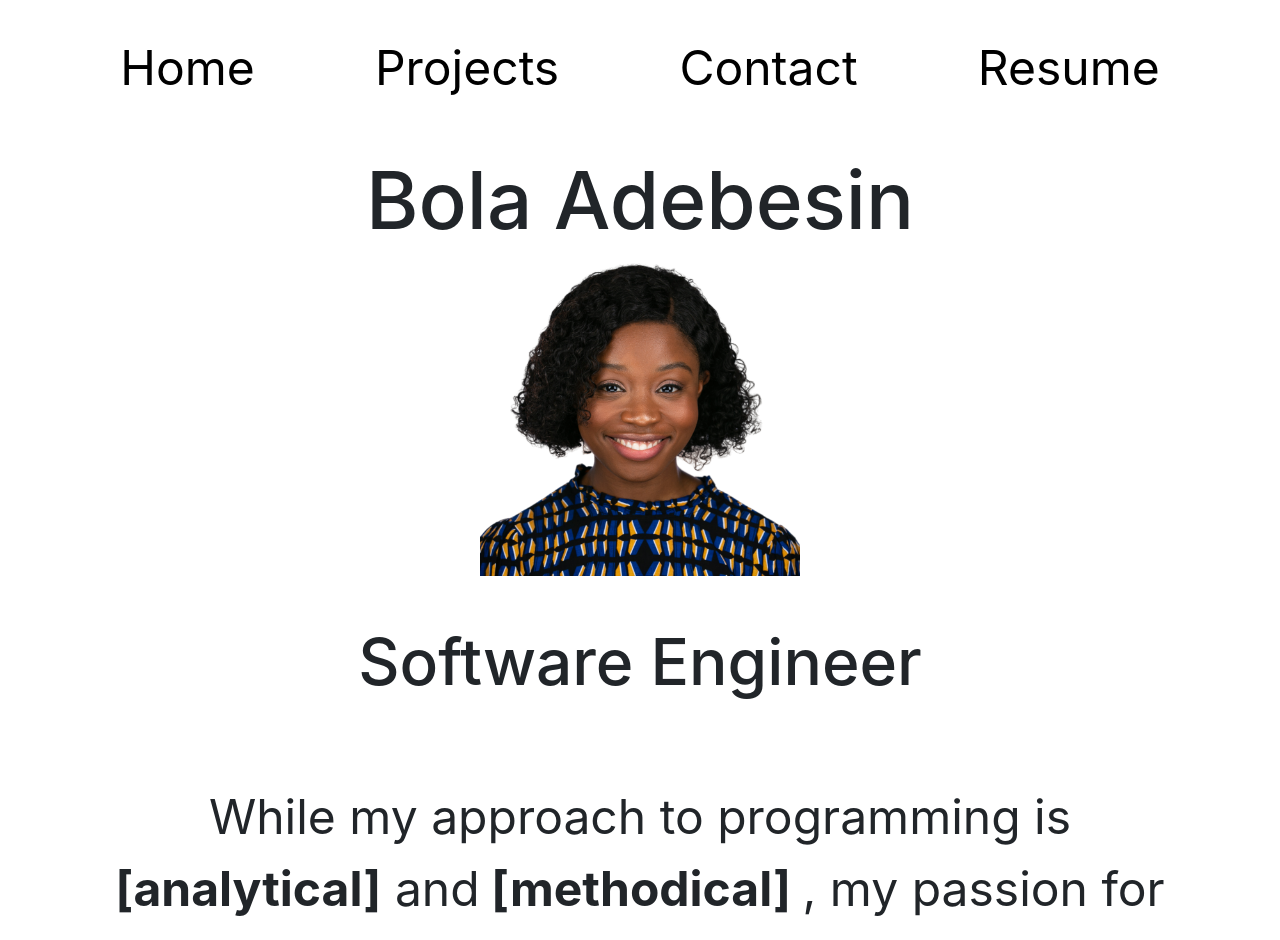
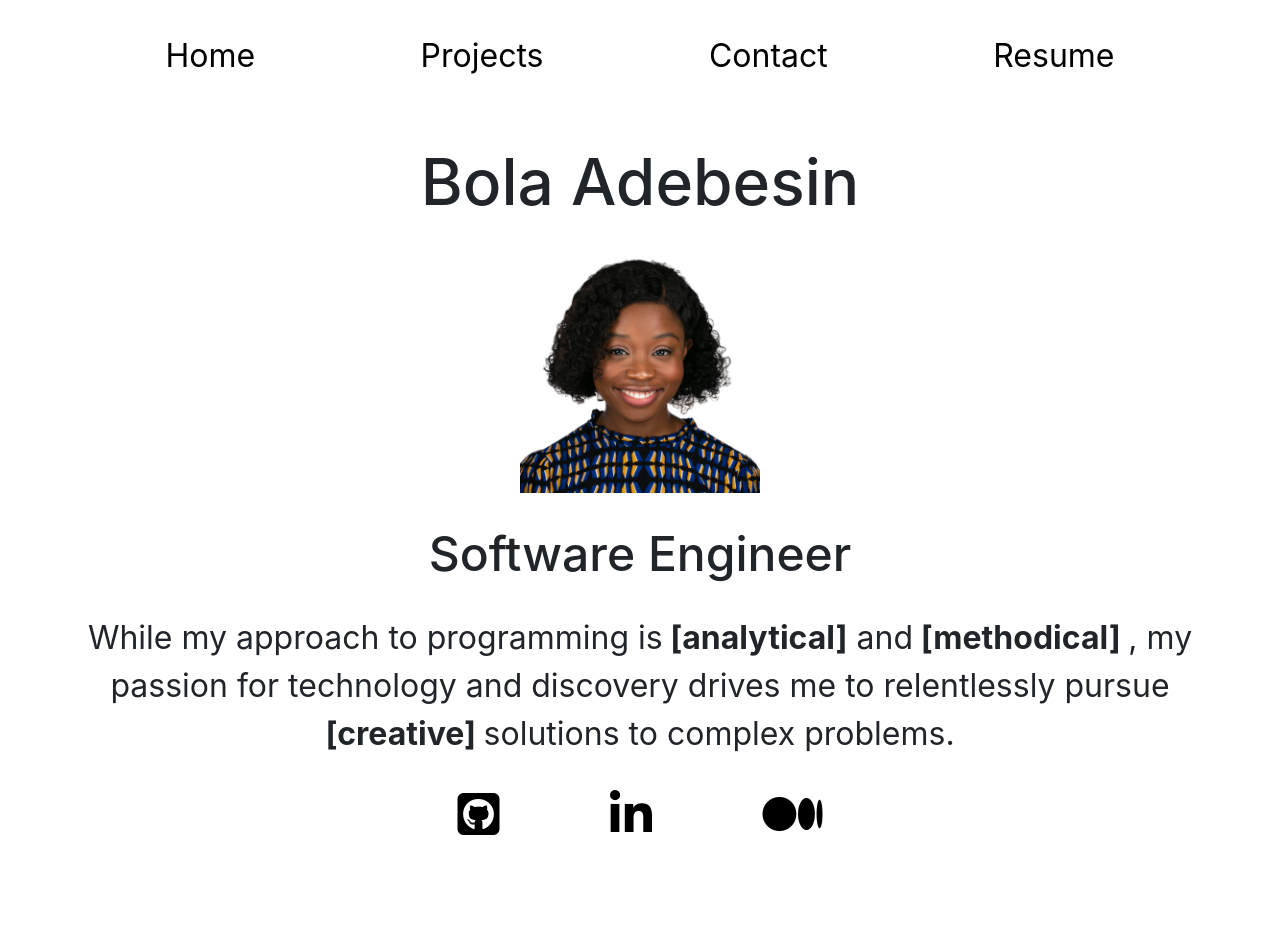
Before and after one commit to MobolanleAdebesin/MobolanleAdebesin.github.io, a React (Create React App) app: page / in a window 1280 px wide. Shown: the top 940 px of the page. After the commit the page ends 870 px from the top, so only its background shows below. Built offline with nearby package versions, Linux system fonts and the light colour scheme.

Commit message:
Deleted media query  breakpoint at 1024px. Added padding to the About page. Removed unecessary divs from About page. Corrected styling in Contect and Projects pages.

```diff
--- a/src/App.css
+++ b/src/App.css
@@ -81,8 +81,8 @@ li {
   }
 }
 
-@media all and (min-width: 1024px) {
+/* @media all and (min-width: 1024px) {
   .App-navigation-link {
-    font-size: 3rem;
+    font-size: 2rem;
   }
-}
+} */
--- a/src/components/About.css
+++ b/src/components/About.css
@@ -1,8 +1,14 @@
 .About-main-container {
+  padding: 1rem;
   display: flex;
   flex-direction: column;
   align-items: center;
   margin: 0 1rem;
+}
+.About-profile-title {
+  display: flex;
+  flex-direction: column;
+  align-items: center;
 }
 
 .About-profile {
@@ -18,6 +24,9 @@
 .About-links {
   display: none;
 }
+.About-name {
+  margin-bottom: 2rem;
+}
 
 @media all and (min-width: 768px) {
   .About-name {
@@ -32,7 +41,7 @@
   }
   .About-description {
     text-align: center;
-    padding: 1rem 3rem;
+    padding: 0 3rem;
     font-size: 2rem;
   }
   .About-links {
@@ -43,26 +52,4 @@
   }
 }
 @media all and (min-width: 1024px) {
-  .About-name {
-    font-size: 5rem;
-  }
-  .About-profile {
-    width: 20rem;
-  }
-  .About-title {
-    font-size: 4rem;
-    margin: 3rem;
-  }
-  .About-description {
-    text-align: center;
-    padding: 2rem 4rem;
-    font-size: 3rem;
-  }
-  .About-links {
-    display: flex;
-    width: 50%;
-    justify-content: space-between;
-    margin: 1rem 0;
-    font-size: 2rem;
-  }
 }
--- a/src/components/About.js
+++ b/src/components/About.js
@@ -5,12 +5,13 @@ class About extends Component {
   render() {
     return (
       <main className="About-main-container">
-        <div className="About-name-container">
         <h2 className="About-name">Bola Adebesin</h2>
+        <div className="About-profile-title-description">
+          <div className="About-profile-title">
+            <img className="About-profile" src={profile} alt="profile" />
+            <h5 className="About-title">Software Engineer</h5>
           </div>
-        <img className="About-profile" src={profile} alt="profile" />
-
-        <h5 className="About-title">Software Engineer</h5>
+          <div className="About-description-container">
             <p className="About-description">
               While my approach to programming is
               <strong> [analytical]</strong> and
@@ -18,6 +19,9 @@ class About extends Component {
               discovery drives me to relentlessly pursue
               <strong> [creative] </strong> solutions to complex problems.
             </p>
+          </div>
+        </div>
+
         <div className="About-links">
           <a
             href="https://github.com/MobolanleAdebesin"
--- a/src/components/Contact.css
+++ b/src/components/Contact.css
@@ -22,7 +22,7 @@
   }
   .Contact-quote {
     font-size: 2rem;
-    padding: 3rem;
+    padding: 3rem 15rem;
   }
   .fa-envelope {
     font-size: 2rem;
@@ -32,7 +32,7 @@
     font-size: 2rem;
   }
 }
-@media all and (min-width: 1024px) {
+/* @media all and (min-width: 1024px) {
   .Contact-header {
     font-size: 5rem;
   }
@@ -47,4 +47,4 @@
   .Contact-phone {
     font-size: 3rem;
   }
-}
+} */
--- a/src/components/Projects.css
+++ b/src/components/Projects.css
@@ -61,7 +61,7 @@
     font-size: 2rem;
   }
 }
-@media all and (min-width: 1024px) {
+/* @media all and (min-width: 1024px) {
   .Project-header {
     font-size: 5rem;
   }
@@ -72,4 +72,4 @@
   .Project-name {
     font-size: 3rem;
   }
-}
+} */
```
Lines whose indentation alone changed are shown as unchanged.
